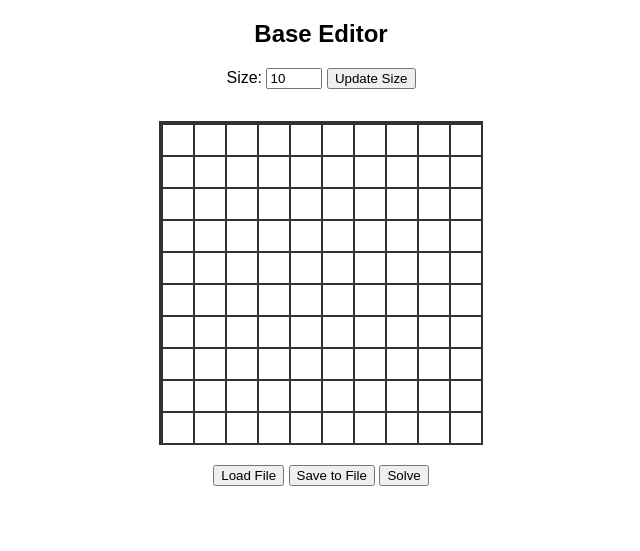
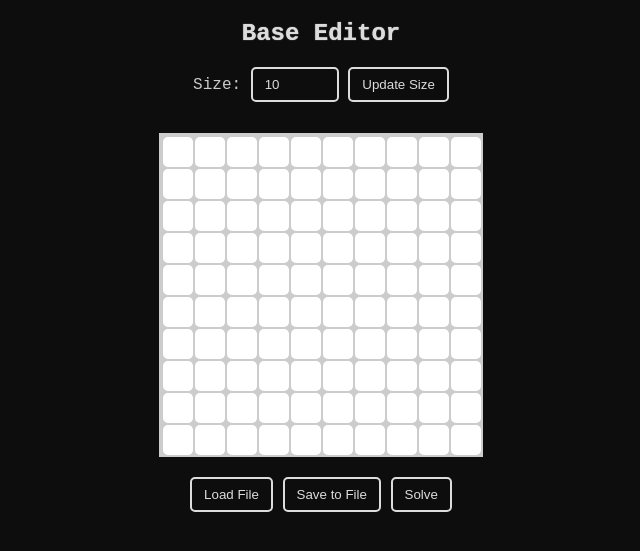
Before and after one commit to esp100/nonogram-genetic, a Flask app: page / in a window 1280 px wide. Shown: the top 551 px of the page, without its empty margins (319-959 px from the left). Run offline with Flask 3, Linux system fonts and the light colour scheme; parts of the project's set-up code (start-up, migrations or seed data) failed here and were passed over.

Commit message:
feat: added styles

```diff
--- a/project/blueprints/templates/index.html
+++ b/project/blueprints/templates/index.html
@@ -5,25 +5,71 @@
     <title>Editor</title>
     <script src="https://cdn.jsdelivr.net/npm/chart.js"></script>
     <style>
-        body { font-family: sans-serif; text-align: center; margin-top: 20px; }
+        :root {
+            --neon-purple: #d609ba;
+            --neon-color: #dcdcdc;
+            --dark-bg: #0d0d0d;
+            --light-grey: #cccccc;
+            --dark-grey: #333;
+        }
+
+        body {
+            font-family: 'Courier New', Courier, monospace;
+            text-align: center;
+            margin-top: 20px;
+            background-color: var(--dark-bg);
+            color: var(--light-grey);
+        }
+
+        h2, h3, h4 {
+            color: var(--neon-color);
+            text-shadow: 0 0 1px var(--neon-color);
+        }
+
         .controls { margin-bottom: 20px; }
+
+        button, input, select {
+            background-color: transparent;
+            border: 2px solid var(--neon-color);
+            color: var(--neon-color);
+            padding: 8px 12px;
+            border-radius: 5px;
+            cursor: pointer;
+            transition: all 0.3s ease;
+        }
+
+        button:hover, select:hover, input:hover {
+            background-color: var(--neon-color);
+            color: var(--dark-bg);
+            box-shadow: 0 0 5px var(--neon-color);
+        }
+
+        input[type="number"] {
+            width: 60px;
+        }
 
         #puzzle-wrapper {
             display: inline-grid;
             gap: 2px;
-            background-color: #333;
-            border: 2px solid #333;
+            background-color: var(--light-grey);
+            border: 2px solid var(--light-grey);
         }
 
         #col-hints-container, #row-hints-container {
             display: flex;
-            background-color: #f0f0f0;
+            background-color: var(--dark-grey);
+            color: var(--light-grey);
         }
         #col-hints-container {
             flex-direction: row;
         }
         #row-hints-container {
             flex-direction: column;
+        }
+        .solution-hint-container {
+            display: flex;
+            background-color: var(--dark-grey);
+            color: var(--light-grey);
         }
         .cell {
             width: 30px;
@@ -162,6 +244,7 @@
         }
 
         async function saveToFile() {
+            document.getElementById('loading-overlay').style.display = 'flex';
             try {
                 const response = await fetch('/nonogram/save', {
                     method: 'POST',
@@ -184,11 +267,14 @@
 
             } catch (error) {
                 console.error("Error from Flask server:", error);
+            } finally {
+                document.getElementById('loading-overlay').style.display = 'none';
             }
         }
 
         async function solveNonogram() {
             try{
+                document.getElementById('loading-overlay').style.display = 'flex';
                 const response = await fetch('nonogram/solve',{
                     method: 'POST',
                     headers: { 'Content-Type': 'application/json' },
@@ -222,6 +308,8 @@
                 }
             }catch (error) {
                 console.error("Error from Flask server:", error);
+            } finally {
+                document.getElementById('loading-overlay').style.display = 'none';
             }
         }
 
@@ -229,13 +317,15 @@
             container.innerHTML = '';
             const wrapper = document.createElement('div');
             wrapper.style.display = 'inline-grid';
-            wrapper.style.gap = '2px';
-            wrapper.style.backgroundColor = '#333';
-            wrapper.style.border = '2px solid #333';
+            wrapper.style.gap = '1px';
+            wrapper.style.backgroundColor = 'var(--light-grey)';
+            wrapper.style.border = '1px solid var(--light-grey)';
 
             const corner = document.createElement('div');
             const colHintsDiv = document.createElement('div');
             const rowHintsDiv = document.createElement('div');
+            colHintsDiv.className = 'solution-hint-container';
+            rowHintsDiv.className = 'solution-hint-container';
             const gridDiv = document.createElement('div');
 
             displayHints(rowHints, colHints, rowHintsDiv, colHintsDiv);
@@ -249,6 +339,8 @@
             corner.style.gridArea = '1 / 1 / 2 / 2';
             colHintsDiv.style.gridArea = '1 / 2 / 2 / 3';
             rowHintsDiv.style.gridArea = '2 / 1 / 3 / 2';
+            colHintsDiv.style.flexDirection = 'row';
+            rowHintsDiv.style.flexDirection = 'column';
             gridDiv.style.gridArea = '2 / 2 / 3 / 3';
 
             const rows = grid.length;
@@ -302,6 +394,9 @@
 
         function displayFitnessChart(fitnessData) {
             const ctx = document.getElementById('fitness-chart').getContext('2d');
+            const gridColor = 'rgba(220, 220, 220, 0.2)';
+            const fontColor = 'rgba(220, 220, 220, 1)';
+            const neonColor = 'rgba(220, 220, 220, 1)';
             const labels = Array.from({ length: fitnessData.length }, (_, i) => i + 1);
 
             if (fitnessChart) {
@@ -315,20 +410,23 @@
                     datasets: [{
                         label: 'Best Fitness @ Each Generation',
                         data: fitnessData,
-                        borderColor: 'rgba(75, 192, 192, 1)',
-                        backgroundColor: 'rgba(75, 192, 192, 0.2)',
+                        borderColor: neonColor,
+                        backgroundColor: gridColor,
                         fill: true,
                         tension: 0.1
                     }]
                 },
                 options: {
+                    plugins: { legend: { labels: { color: fontColor } } },
                     scales: {
                         y: {
                             beginAtZero: true,
-                            title: { display: true, text: 'Fitness' }
+                            title: { display: true, text: 'Fitness', color: fontColor },
+                            ticks: { color: fontColor }, grid: { color: gridColor }
                         },
                         x: {
-                            title: { display: true, text: 'Generation' }
+                            title: { display: true, text: 'Generation', color: fontColor },
+                            ticks: { color: fontColor }, grid: { color: gridColor }
                         }
                     }
                 }
@@ -339,7 +437,7 @@
             const selector = document.getElementById('population-selector');
             selector.innerHTML = '';
             population.forEach((_, index) => {
-                selector.innerHTML += `<option value="${index}">Solución ${index + 1}</option>`;
+                selector.innerHTML += `<option value="${index}">S ${index + 1}</option>`;
             });
             selector.onchange = () => displaySelectedPopulationMember(selector.value, rowHints, colHints);
         }
@@ -372,6 +471,7 @@
                         body: formData
                     });
 
+                    document.getElementById('loading-overlay').style.display = 'flex';
                     if (response.ok) {
                         const data = await response.json();
                         gridState = data.grid;
@@ -380,11 +480,13 @@
                     } else {
                         console.error("Error loading file:", response.statusText);
                     }
+                    document.getElementById('loading-overlay').style.display = 'none';
                 };
 
                 input.click();
             } catch (error) {
                 console.error("Error from Flask server:", error);
+                document.getElementById('loading-overlay').style.display = 'none';
             }
         }
         generateGrid();
```
Also changed, not shown: other parts of project/blueprints/templates/index.html (+38 -1 lines).
